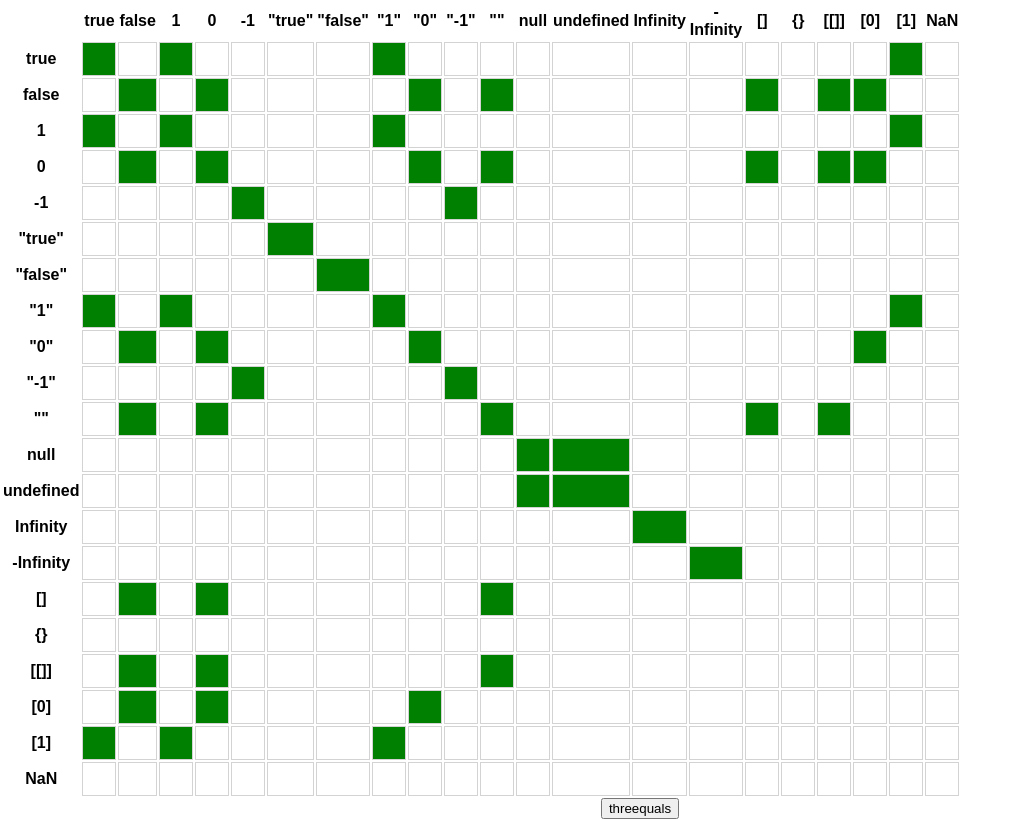
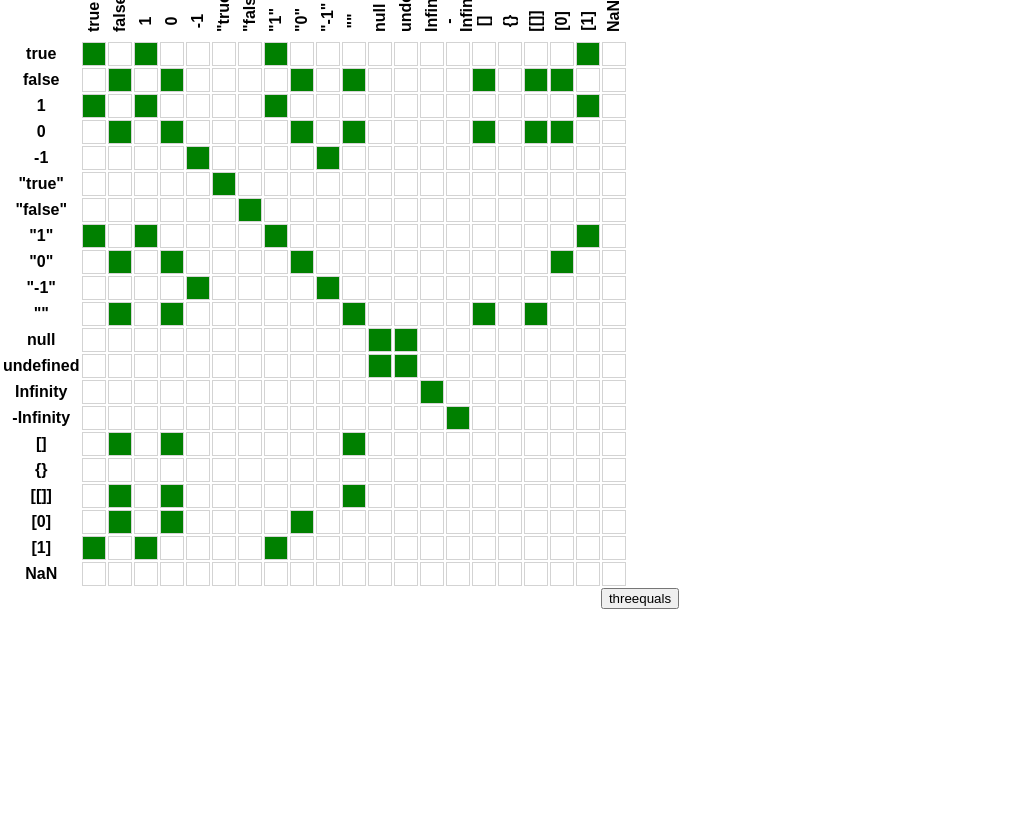
Before and after one commit to jwworth/javascript-equality, a React (Create React App) app: page / in a window 1280 px wide. Shown: the whole page, without its empty margins (0-1018 px from the left). Built offline with nearby package versions, Linux system fonts and the light colour scheme.

Commit message:
Shrink cubes

```diff
--- a/src/App.js
+++ b/src/App.js
@@ -88,7 +88,15 @@ class Equals extends React.Component {
             <tr>
               <td />
               {axis.map((value, index) => (
-                <th scope="col" key={index}>
+                <th
+                  scope="col"
+                  key={index}
+                  style={{
+                    transform: 'rotate(-90deg)',
+                    maxWidth: '20px',
+                    maxHeight: '20px',
+                  }}
+                >
                   {this.displayName(value)}
                 </th>
               ))}
@@ -105,8 +113,8 @@ class Equals extends React.Component {
                     key={index}
                     style={{
                       background: cell[this.state.view] ? 'green' : 'white',
-                      width: '30px',
-                      height: '30px',
+                      width: '20px',
+                      height: '20px',
                       border: '1px solid lightgray',
                     }}
                   />
```
